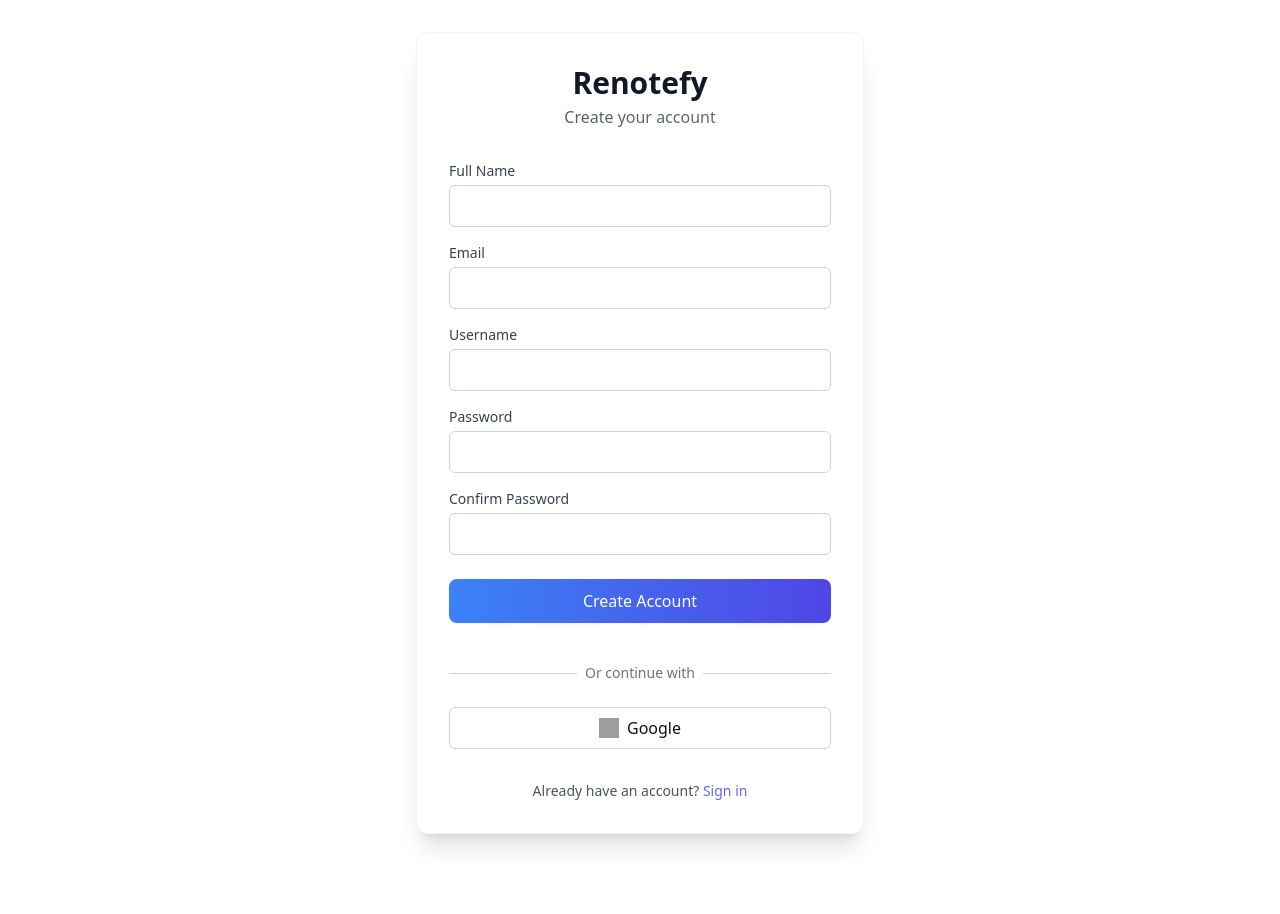
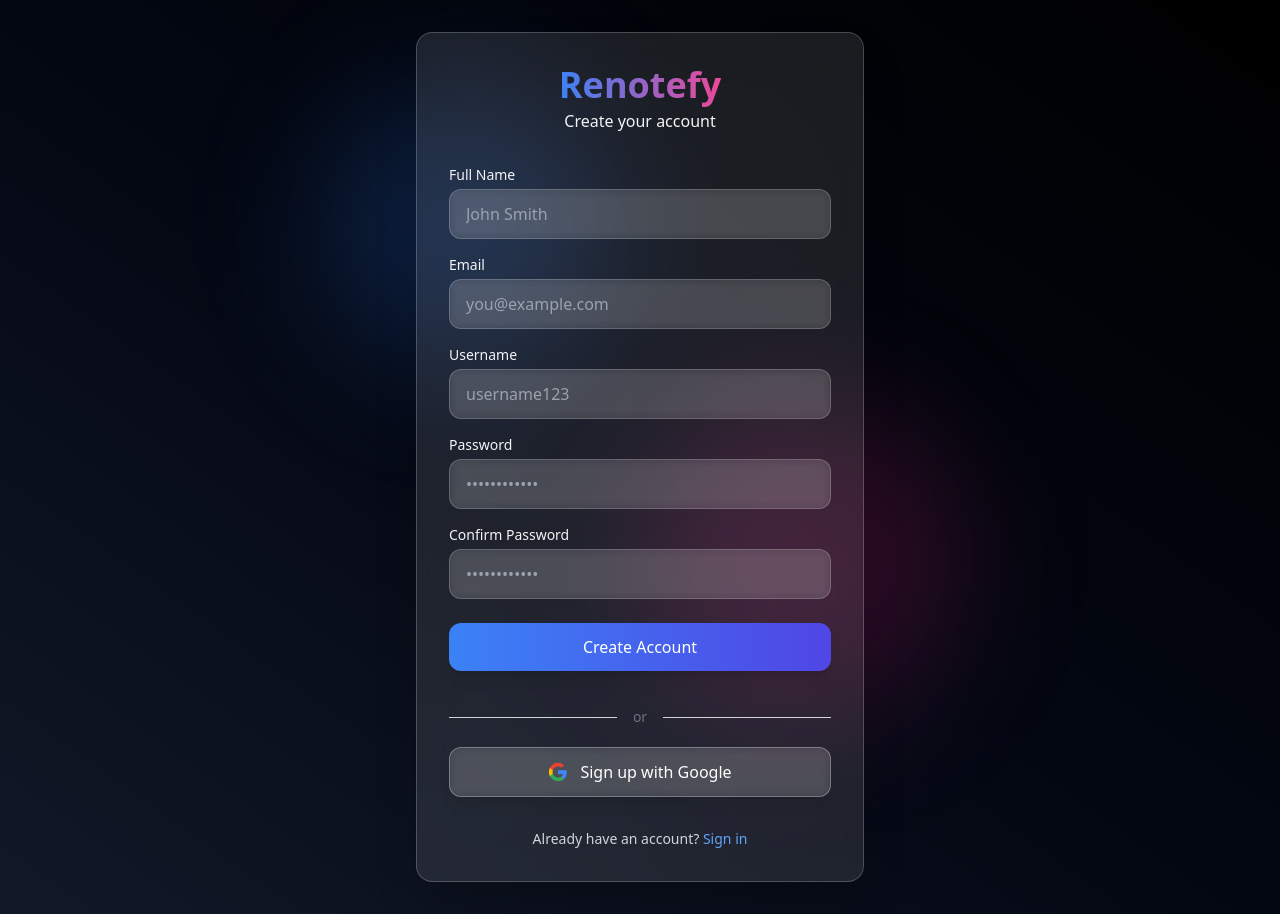
Before and after one commit to gabrielm888/renotefy.proj.web, a React (Vite) app: page /register in a window 1280 px wide. Before the commit the page ends 866 px from the top, so only its background shows below. Built offline with nearby package versions, Linux system fonts and the light colour scheme; no server answers; the database is empty; grey boxes are pictures that could not be loaded; a web font is replaced by a local one.

Commit message:
Update Register page styling to match Login page aesthetics with gradients and consistent UI

```diff
--- a/src/pages/Register.jsx
+++ b/src/pages/Register.jsx
@@ -91,25 +91,31 @@
 
   return (
     <motion.div
-      className="min-h-screen flex items-center justify-center bg-white dark:bg-dark py-8"
+      className="min-h-screen flex items-center justify-center bg-gradient-to-tr from-gray-900 via-gray-950 to-black dark:bg-dark py-8"
       initial={{ opacity: 0 }}
       animate={{ opacity: 1 }}
       transition={{ duration: 0.3 }}
     >
-      <div className="bg-white dark:bg-gray-900 rounded-xl p-8 shadow-xl max-w-md w-full border border-gray-100 dark:border-gray-800">
+      {/* Background accents */}
+      <div className="absolute top-20 left-1/4 w-72 h-72 bg-blue-500/20 rounded-full filter blur-3xl"></div>
+      <div className="absolute bottom-20 right-1/4 w-80 h-80 bg-pink-600/20 rounded-full filter blur-3xl"></div>
+
+      <div className="relative bg-white/10 dark:bg-gray-900/40 backdrop-blur-xl rounded-2xl p-8 shadow-2xl max-w-md w-full border border-white/20 dark:border-gray-800/50">
         <div className="text-center mb-8">
-          <h2 className="text-3xl font-bold text-gray-900 dark:text-white mb-1">Renotefy</h2>
-          <p className="bg-clip-text text-transparent bg-gradient-to-r from-gray-600 to-gray-500 dark:from-gray-400 dark:to-gray-300 font-medium">Create your account</p>
+          <h2 className="text-4xl font-bold mb-1">
+            <span className="bg-clip-text text-transparent bg-gradient-to-r from-blue-500 to-pink-500 font-playfair">Renotefy</span>
+          </h2>
+          <p className="text-gray-100 font-medium">Create your account</p>
         </div>
 
         {error && (
           <motion.div
-            className="bg-red-100 dark:bg-red-900/30 border border-red-400 text-red-700 dark:text-red-300 px-4 py-3 rounded mb-4 flex items-start"
+            className="bg-red-500/20 border border-red-500/30 text-red-200 px-4 py-3 rounded-xl mb-4 flex items-start backdrop-blur-sm"
             initial={{ opacity: 0, y: -10 }}
             animate={{ opacity: 1, y: 0 }}
             transition={{ duration: 0.3 }}
           >
-            <svg className="w-5 h-5 mr-2 mt-0.5 text-red-500" fill="currentColor" viewBox="0 0 20 20">
+            <svg className="w-5 h-5 mr-2 mt-0.5 text-red-400" fill="currentColor" viewBox="0 0 20 20">
               <path fillRule="evenodd" d="M10 18a8 8 0 100-16 8 8 0 000 16zM8.707 7.293a1 1 0 00-1.414 1.414L8.586 10l-1.293 1.293a1 1 0 101.414 1.414L10 11.414l1.293 1.293a1 1 0 001.414-1.414L11.414 10l1.293-1.293a1 1 0 00-1.414-1.414L10 8.586 8.707 7.293z" clipRule="evenodd" />
             </svg>
             <div>{error}</div>
@@ -118,7 +124,7 @@
 
         <form onSubmit={handleSubmit}>
           <div className="mb-4">
-            <label className="block text-sm font-medium text-gray-700 dark:text-gray-300 mb-1">
+            <label className="block text-sm font-medium text-gray-100 mb-1">
               Full Name
             </label>
             <input
@@ -126,12 +132,13 @@
               value={fullName}
               onChange={(e) => setFullName(e.target.value)}
               required
-              className="w-full px-3 py-2 border border-gray-300 dark:border-gray-600 rounded-md focus:outline-none focus:ring-primary focus:border-primary dark:bg-dark-light dark:text-white"
+              className="w-full px-4 py-3 border border-white/20 rounded-xl focus:outline-none focus:ring-2 focus:ring-blue-500/50 focus:border-blue-500/50 bg-white/10 backdrop-blur-sm text-white placeholder-gray-400"
+              placeholder="John Smith"
             />
           </div>
 
           <div className="mb-4">
-            <label className="block text-sm font-medium text-gray-700 dark:text-gray-300 mb-1">
+            <label className="block text-sm font-medium text-gray-100 mb-1">
               Email
             </label>
             <input
@@ -139,12 +146,13 @@
               value={email}
               onChange={handleEmailChange}
               required
-              className="w-full px-3 py-2 border border-gray-300 dark:border-gray-600 rounded-md focus:outline-none focus:ring-primary focus:border-primary dark:bg-dark-light dark:text-white"
+              className="w-full px-4 py-3 border border-white/20 rounded-xl focus:outline-none focus:ring-2 focus:ring-blue-500/50 focus:border-blue-500/50 bg-white/10 backdrop-blur-sm text-white placeholder-gray-400"
+              placeholder="you@example.com"
             />
           </div>
 
           <div className="mb-4">
-            <label className="block text-sm font-medium text-gray-700 dark:text-gray-300 mb-1">
+            <label className="block text-sm font-medium text-gray-100 mb-1">
               Username
             </label>
             <input
@@ -152,12 +160,13 @@
               value={username}
               onChange={(e) => setUsername(e.target.value)}
               required
-              className="w-full px-3 py-2 border border-gray-300 dark:border-gray-600 rounded-md focus:outline-none focus:ring-primary focus:border-primary dark:bg-dark-light dark:text-white"
+              className="w-full px-4 py-3 border border-white/20 rounded-xl focus:outline-none focus:ring-2 focus:ring-blue-500/50 focus:border-blue-500/50 bg-white/10 backdrop-blur-sm text-white placeholder-gray-400"
+              placeholder="username123"
             />
           </div>
 
           <div className="mb-4">
-            <label className="block text-sm font-medium text-gray-700 dark:text-gray-300 mb-1">
+            <label className="block text-sm font-medium text-gray-100 mb-1">
               Password
             </label>
             <input
@@ -165,12 +174,13 @@
               value={password}
               onChange={(e) => setPassword(e.target.value)}
               required
-              className="w-full px-3 py-2 border border-gray-300 dark:border-gray-600 rounded-md focus:outline-none focus:ring-primary focus:border-primary dark:bg-dark-light dark:text-white"
+              className="w-full px-4 py-3 border border-white/20 rounded-xl focus:outline-none focus:ring-2 focus:ring-blue-500/50 focus:border-blue-500/50 bg-white/10 backdrop-blur-sm text-white placeholder-gray-400"
+              placeholder="••••••••••••"
             />
           </div>
 
           <div className="mb-6">
-            <label className="block text-sm font-medium text-gray-700 dark:text-gray-300 mb-1">
+            <label className="block text-sm font-medium text-gray-100 mb-1">
               Confirm Password
             </label>
             <input
@@ -178,14 +188,17 @@
               value={confirmPassword}
               onChange={(e) => setConfirmPassword(e.target.value)}
               required
-              className="w-full px-3 py-2 border border-gray-300 dark:border-gray-600 rounded-md focus:outline-none focus:ring-primary focus:border-primary dark:bg-dark-light dark:text-white"
+              className="w-full px-4 py-3 border border-white/20 rounded-xl focus:outline-none focus:ring-2 focus:ring-blue-500/50 focus:border-blue-500/50 bg-white/10 backdrop-blur-sm text-white placeholder-gray-400"
+              placeholder="••••••••••••"
             />
           </div>
 
-          <button
+          <motion.button
             type="submit"
             disabled={loading}
-            className="w-full py-2.5 px-4 bg-gradient-to-r from-blue-500 to-indigo-600 text-white rounded-lg font-medium shadow-sm hover:shadow-md transition-all focus:outline-none focus:ring-2 focus:ring-blue-500 focus:ring-opacity-50 mb-4 relative"
+            className="w-full py-3 px-4 bg-gradient-to-r from-blue-500 to-indigo-600 text-white rounded-xl font-medium shadow-lg hover:shadow-blue-500/25 transition-all focus:outline-none focus:ring-2 focus:ring-blue-500 focus:ring-opacity-50 mb-4 relative overflow-hidden"
+            whileHover={{ scale: 1.02 }}
+            whileTap={{ scale: 0.98 }}
           >
             {loading ? (
               <>
@@ -198,36 +211,37 @@
                 </span>
               </>
             ) : 'Create Account'}
-          </button>
+          </motion.button>
         </form>
 
-        <div className="relative my-6">
-          <div className="absolute inset-0 flex items-center">
-            <div className="w-full border-t border-gray-300 dark:border-gray-600"></div>
-          </div>
-          <div className="relative flex justify-center text-sm">
-            <span className="px-2 text-gray-500 dark:text-gray-400 bg-white dark:bg-dark">
-              Or continue with
-            </span>
+        <div className="relative flex py-5 items-center w-full">
+          <div className="flex items-center justify-center w-full">
+            <div className="flex-grow border-t border-gray-300 dark:border-gray-700"></div>
+            <span className="mx-4 text-gray-500 text-sm font-medium">or</span>
+            <div className="flex-grow border-t border-gray-300 dark:border-gray-700"></div>
           </div>
         </div>
 
-        <button
+        <motion.button
+          type="button"
           onClick={handleGoogleLogin}
           disabled={loading}
-          className="w-full flex items-center justify-center py-2 px-4 border border-gray-300 dark:border-gray-600 rounded-md hover:bg-gray-50 dark:hover:bg-dark-light"
+          className="w-full flex items-center justify-center py-3 px-4 border border-white/30 rounded-xl shadow-lg bg-white/10 hover:bg-white/20 backdrop-blur-sm transition-all font-medium text-white"
+          title="Sign up with your Google account"
+          whileHover={{ scale: 1.02 }}
+          whileTap={{ scale: 0.98 }}
         >
           <img
-            src="https://www.gstatic.com/firebasejs/ui/2.0.0/images/auth/google.svg"
+            src="/google-icon.svg"
             alt="Google"
-            className="w-5 h-5 mr-2"
+            className="w-5 h-5 mr-3"
           />
-          Google
-        </button>
+          Sign up with Google
+        </motion.button>
 
-        <p className="mt-8 text-center text-sm text-gray-600 dark:text-gray-400">
+        <p className="mt-8 text-center text-sm text-gray-300">
           Already have an account?{' '}
-          <Link to="/login" className="font-medium text-primary hover:text-primary-hover">
+          <Link to="/login" className="font-medium text-blue-400 hover:text-blue-300 transition-colors">
             Sign in
           </Link>
         </p>
```
